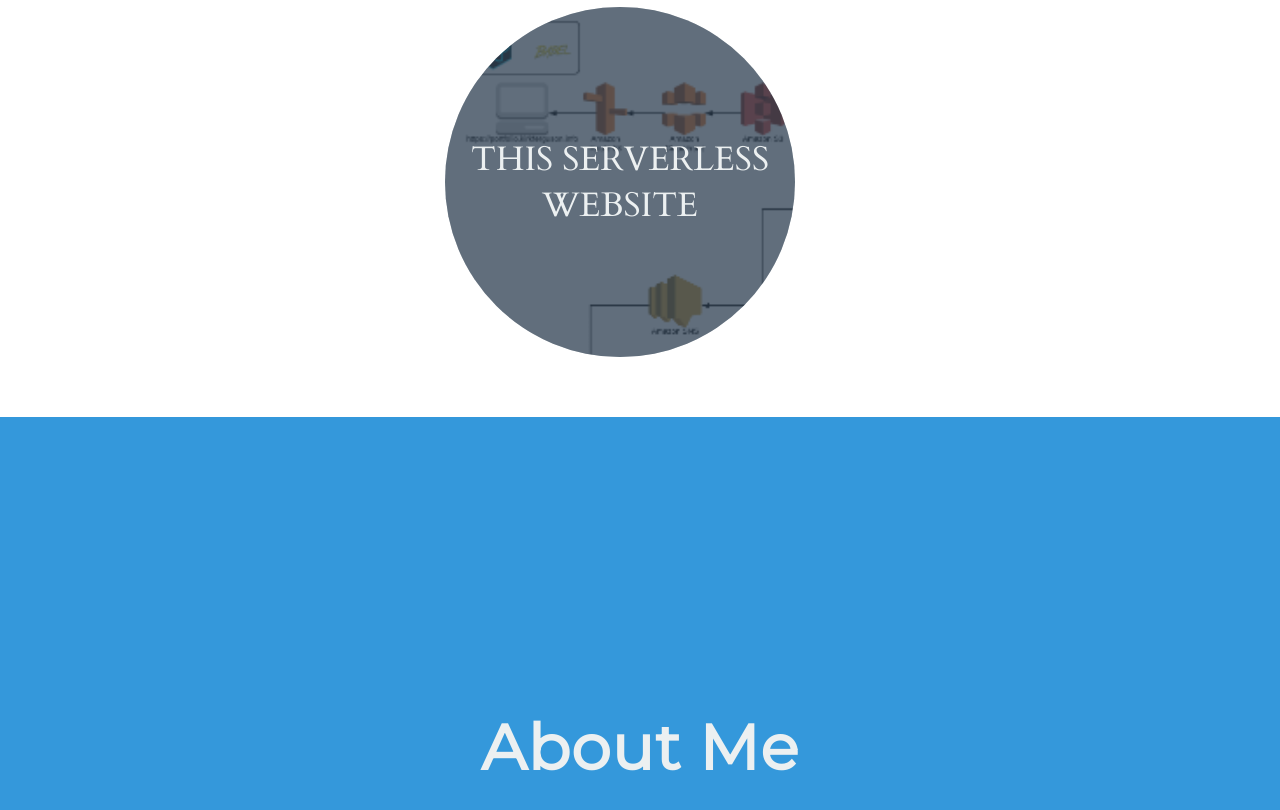
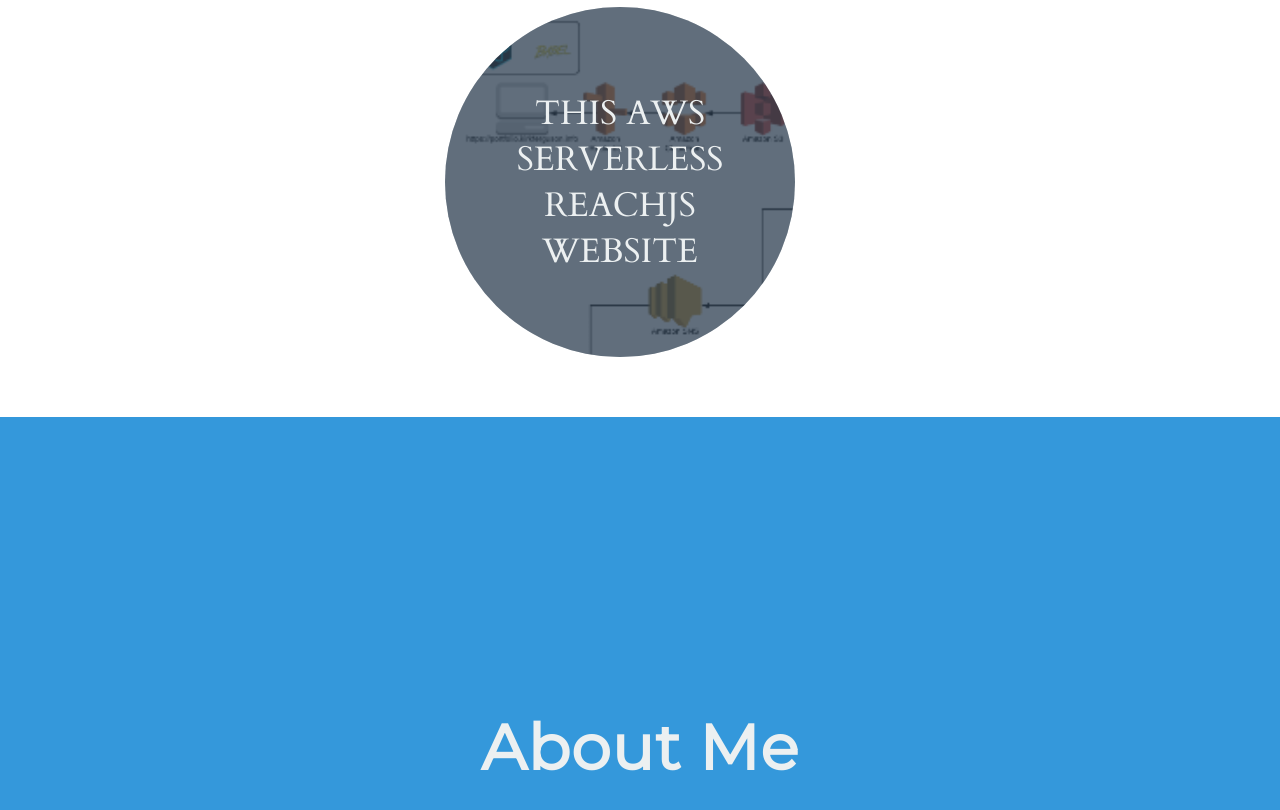
Before and after one commit to kirkferguson/my-portfolio, a plain HTML site: page index.html in a window 1280 px wide. Shown: the part 1191-2001 px from the top of the page. Drawn offline with Linux system fonts and the light colour scheme.

Commit message:
Updated serverless example title

```diff
--- a/index.html
+++ b/index.html
@@ -100,7 +100,7 @@
                src="images/port-arch-tn.png"/>
           <dl class="color--cloud">
             <dt class="section__exampleTitle section__text--centered">
-              This Serverless Website
+              This AWS Serverless ReachJS Website
             </dt>
             <dd></dd>
           </dl>
```
